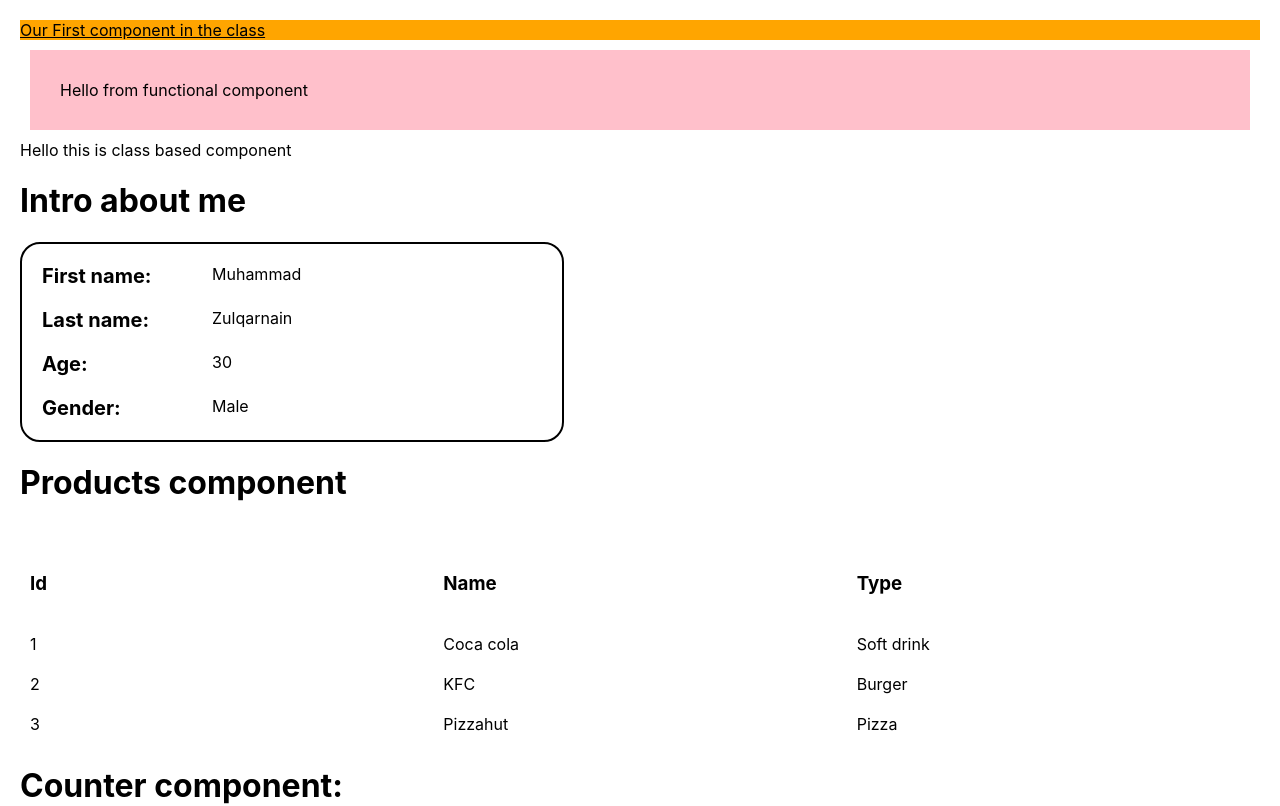
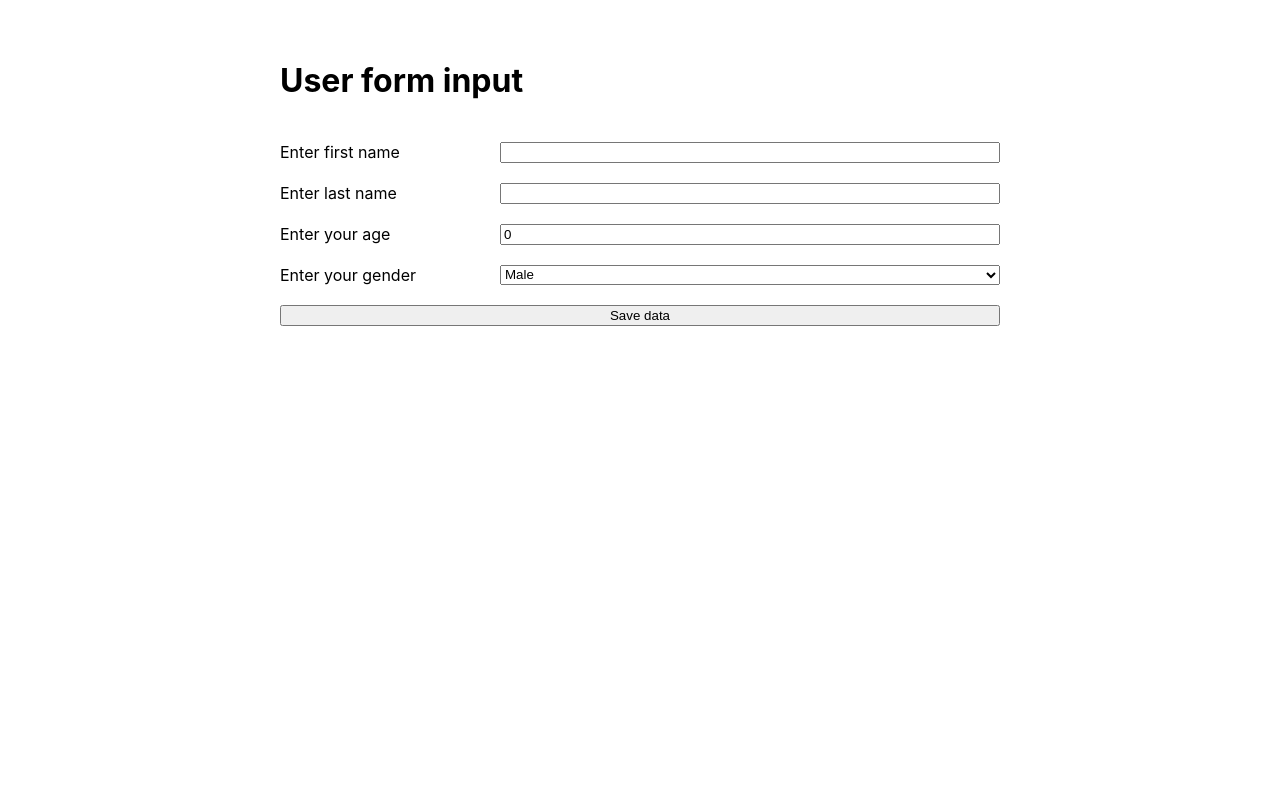
Before and after one commit to Zulqarnain-ZQ/intro-to-react, a React (Create React App) app in the folder lecture3/src/: page / in a window 1280 px wide. Shown: the top 806 px of the page. Built offline with nearby package versions, Linux system fonts and the light colour scheme; the HTML template or start-up script is replaced by a standard one.

Commit message:
Updates on lecture 3

```diff
--- a/lecture3/src/App.js
+++ b/lecture3/src/App.js
@@ -29,7 +29,14 @@ const products = [
 // TODO: Build Students component and it would display [{id, name, age}]
 
 function App() {
-  const [counter, setCounter] = useState(0);
+  const [userData, setUserData] = useState(null);
+
+  console.log("userData", userData);
+
+  function onSaveData(user) {
+    setUserData(user);
+  }
+
   return (
     <div
       style={{
@@ -39,25 +46,16 @@ function App() {
         flexDirection: "column",
       }}
     >
-      <First />
-      <Second />
-      <TestClass />
-      <MyIntro
-        firstName="Muhammad"
-        lastName="Zulqarnain"
-        age={30}
-        male={true}
-        obj={{
-          firstName: "Muhammad",
-          lastName: "Zulqarnain",
-        }}
-      />
+      <FormInput onSaveData={onSaveData} />
 
-      <Products products={products} />
-
-      <Counter value={counter} setCounter={setCounter} />
-
-      <FormInput />
+      {userData && (
+        <MyIntro
+          firstName={userData.firstName}
+          lastName={userData.lastName}
+          age={userData.age}
+          male={userData.gender === "Male"}
+        />
+      )}
     </div>
   );
 }
--- a/lecture3/src/FormInput.jsx
+++ b/lecture3/src/FormInput.jsx
@@ -6,9 +6,12 @@ import styles from "./FormInput.module.css"
  *
  * Add a button to show inputted data
  */
-export function FormInput(){
+export function FormInput({onSaveData}){
 
 const [firstName, setFirstName] = useState('');
+const [lastName, setLastName] = useState('');
+const [age, setAge] = useState(0);
+const [gender, setGender] = useState('Male');
 
 
 
@@ -19,9 +22,26 @@ return <div className={styles.container}>
     <div className={styles.form}>
         <label>Enter first name</label>
         <input value={firstName} onChange={(e) => setFirstName(e.target.value)} />
+
+        <label>Enter last name</label>
+        <input value={lastName} onChange={(e) => setLastName(e.target.value)} />
+
+        <label>Enter your age</label>
+        <input value={age} type="number" onChange={(e) => setAge(e.target.value)} />
+
+        <label>Enter your gender</label>
+         <select value={gender} onChange={(e) => setGender(e.target.value)}>
+            <option value='Male'>Male</option>
+            <option value='Female'>Female</option>
+        </select>
     </div>
 
-    <button>Save data</button>
+    <button onClick={() => onSaveData({
+        firstName,
+        lastName,
+        age,
+        gender
+    })}>Save data</button>
 </div>
 
 
--- a/lecture3/src/FormInput.module.css
+++ b/lecture3/src/FormInput.module.css
@@ -9,4 +9,5 @@
 .form {
     display: grid;
     grid-template-columns: 200px 500px;
+    gap: 20px;
 }
```
